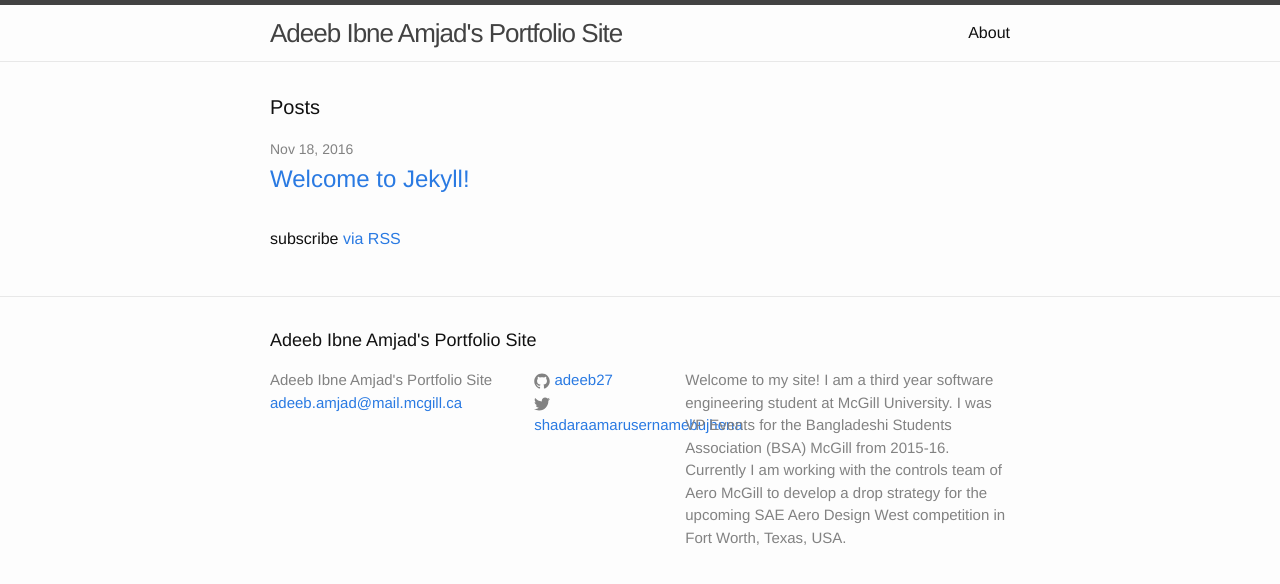
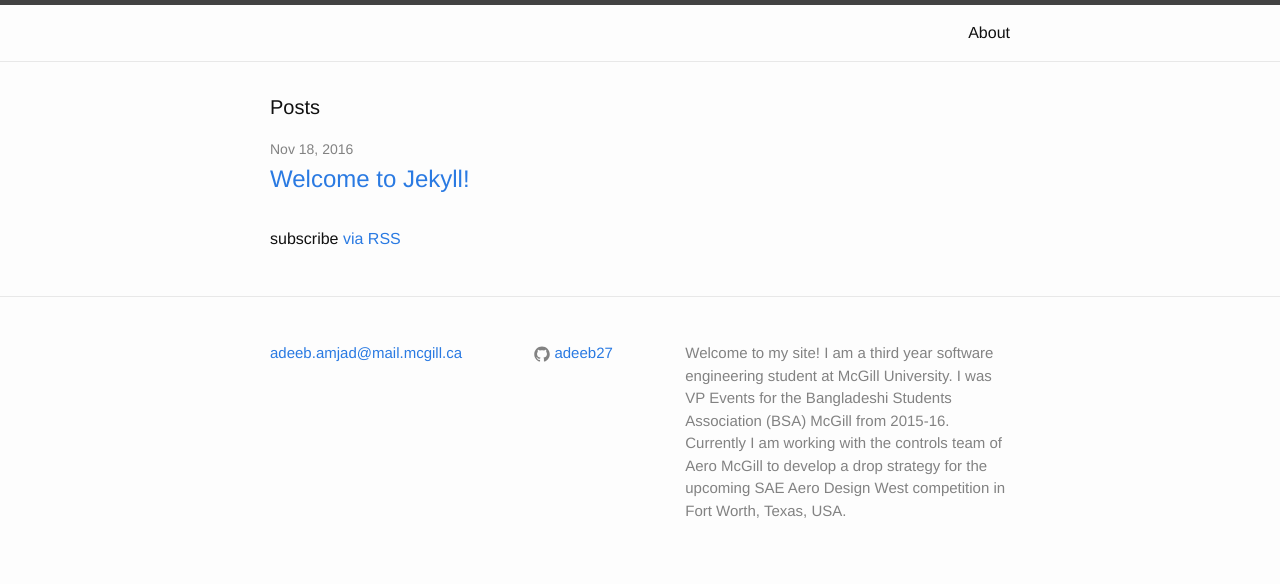
Before and after one commit to adeeb27/adeeb27.github.io, a Jekyll site: the page built from index.html, in a window 1280 px wide. Shown: the top 584 px of the page. Built offline with Jekyll 4.4.1, drawn with Linux system fonts in a browser that asks for light colours.

Commit message:
Update _config.yml

```diff
--- a/_config.yml
+++ b/_config.yml
@@ -6,16 +6,16 @@
 # 'jekyll serve'. If you change this file, please restart the server process.
 
 # Site settings
-title: Adeeb Ibne Amjad's Portfolio Site
+title: ""
 email: adeeb.amjad@mail.mcgill.ca
 description: > # this means to ignore newlines until "baseurl:"
   Welcome to my site! I am a third year software engineering student at McGill University.
   I was VP Events for the Bangladeshi Students Association (BSA) McGill from 2015-16. Currently
   I am working with the controls team of Aero McGill to develop a drop strategy for the upcoming
   SAE Aero Design West competition in Fort Worth, Texas, USA.
-baseurl: "" # the subpath of your site, e.g. /blog
+#baseurl: "" # the subpath of your site, e.g. /blog
 # the base hostname & protocol for your site
-twitter_username: shadaraamarusernamebujhena
+instagram_username: shadaraamarusernamebujhena
 github_username:  adeeb27
 # Build settings
 markdown: kramdown
```
